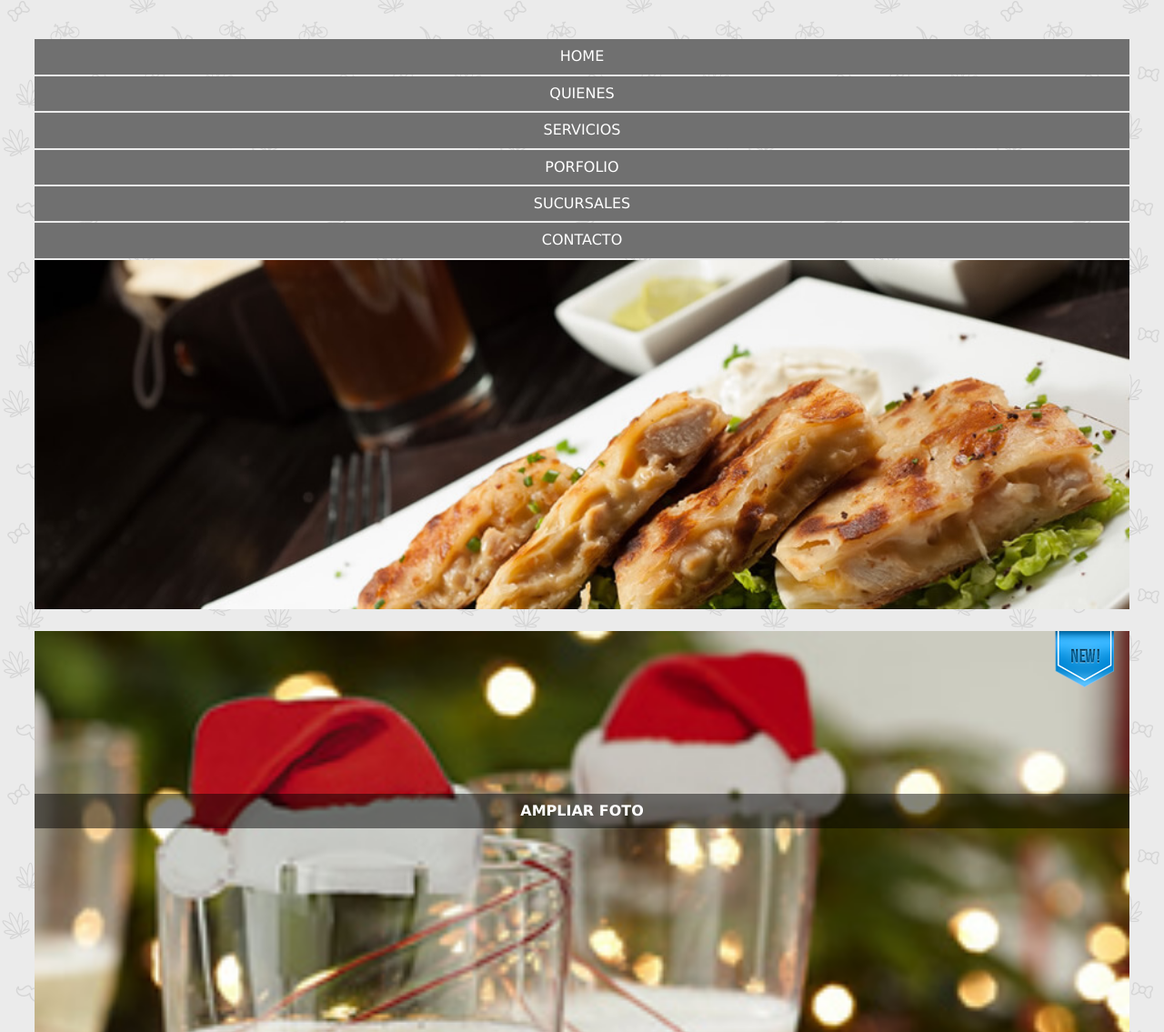
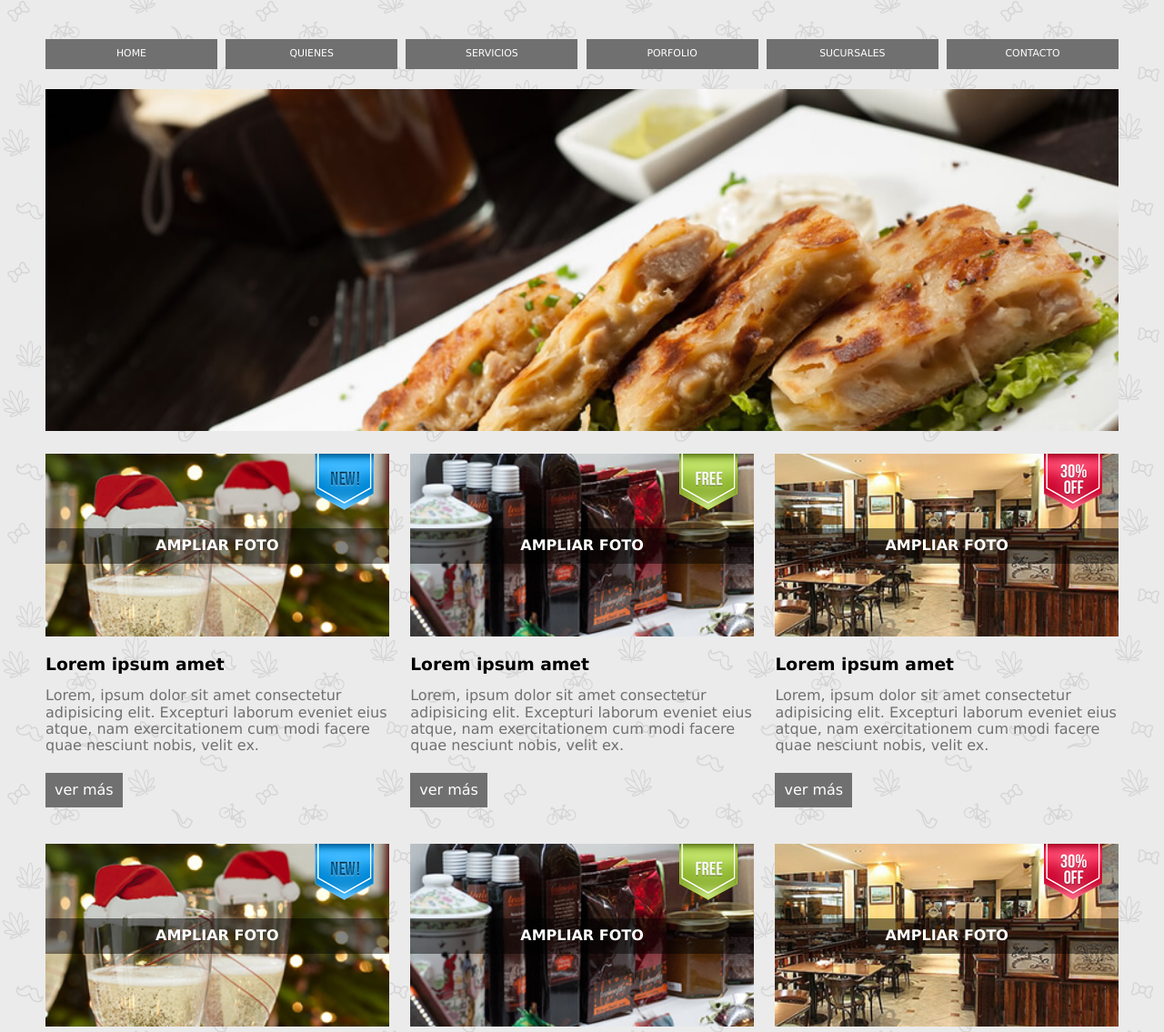
Before and after one commit to Comision17/Kitchening, a website: page views/index.html in a window 1280 px wide. Shown: the part 165-1300 px from the top of the page at 91% size. Drawn offline with Linux system fonts and the light colour scheme.

Commit message:
Subo los cambios de la clase vistos con flexbox

```diff
--- a/public/css/header.css
+++ b/public/css/header.css
@@ -31,7 +31,27 @@
 }
 /* Tablet */
 @media (min-width:460px) {
+    .home header{
+        padding-bottom: 20px;
+    }
     .home header button{
         display: none;
     }
+    .home header ul{
+        display: flex;
+        justify-content: space-between;
+        flex-wrap: wrap;
+    }
+    .home header ul li{
+        width: 16%;
+        font-size: 0.5rem;
+    }
 }
+@media (min-width:560px) {
+    .home header ul li{
+        font-size: 68%;
+    }
+}
+@media (min-width:780px) {
+
+}
--- a/public/css/main.css
+++ b/public/css/main.css
@@ -3,6 +3,9 @@
 }
 .home main section article{
     margin: 20px 0;
+
+}
+.home main section .image{
     position: relative;
 }
 .home main section .producto{
@@ -36,7 +39,8 @@
     text-align: center;
     /* opacity: 70%; */
     position: absolute;
-    top: 20%;
+    top: 40%;
+    margin: 0;
     /* padding: 10px 165px; */
     width: 100%;
     background-color: var(--colorTransparente);
@@ -54,4 +58,22 @@
     .home main .banner img{
         width: 100%;
     }
+    .home main section{
+        display: flex;
+        flex-direction: row;
+        flex-wrap: wrap;
+        justify-content: space-between;
+    }
+    .home main section article{
+        width: 48%;
+    }
 }
+
+@media (min-width:768px){
+    .home{
+        max-width: 1180px;
+    }
+    .home main section article{
+        width: 32%;
+    }
+}
--- a/views/index.html
+++ b/views/index.html
@@ -43,7 +43,7 @@
                 <a href="#">ver más</a>
             </article>
             <article>
-                <div>
+                <div class="image">
                     <img class="producto" src="/images/img-pdto-2.jpg" alt="">
                     <img src="/images/img-gratis.png" alt="" class="etiqueta">
                     <a href="/" class="ampliar">ampliar foto</a>
@@ -53,7 +53,7 @@
                 <a href="#">ver más</a>
             </article>
             <article>
-                <div>
+                <div class="image">
                     <img class="producto" src="/images/img-pdto-3.jpg" alt="">
                     <img src="/images/img-descuento.png" alt="" class="etiqueta">
                     <a href="/" class="ampliar">ampliar foto</a>
@@ -63,7 +63,7 @@
                 <a href="#">ver más</a>
             </article>
             <article>
-                <div>
+                <div class="image">
                     <img class="producto" src="/images/img-pdto-1.jpg" alt="">
                     <img src="/images/img-nuevo.png" alt="" class="etiqueta">
                     <a href="/" class="ampliar">ampliar foto</a>
@@ -73,7 +73,7 @@
                 <a href="#">ver más</a>
             </article>
             <article>
-                <div>
+                <div class="image">
                     <img class="producto" src="/images/img-pdto-2.jpg" alt="">
                     <img src="/images/img-gratis.png" alt="" class="etiqueta">
                     <a href="/" class="ampliar">ampliar foto</a>
@@ -83,7 +83,7 @@
                 <a href="#">ver más</a>
             </article>
             <article>
-                <div>
+                <div class="image">
                     <img class="producto" src="/images/img-pdto-3.jpg" alt="">
                     <img src="/images/img-descuento.png" alt="" class="etiqueta">
                     <a href="/" class="ampliar">ampliar foto</a>
```
Also changed, not shown: app.js (+14 -0 lines), package.json (+5 -2 lines).
